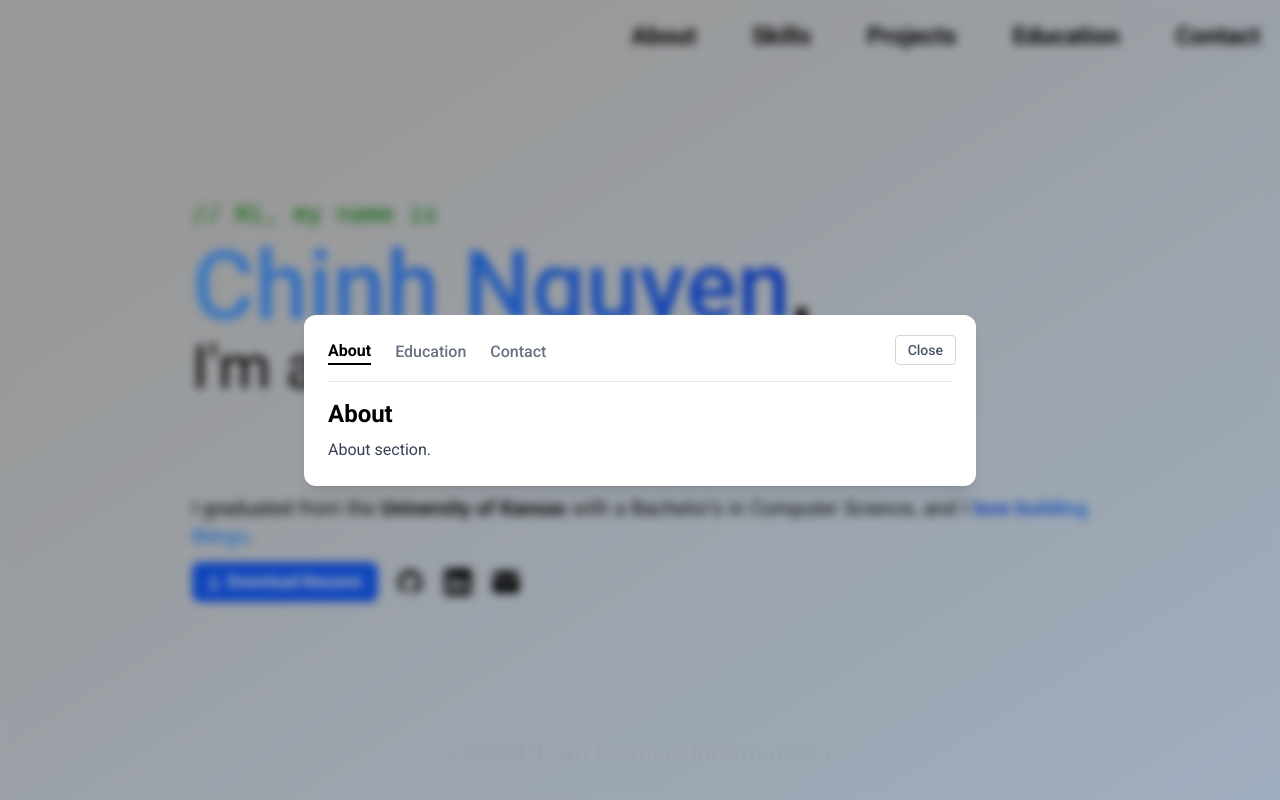
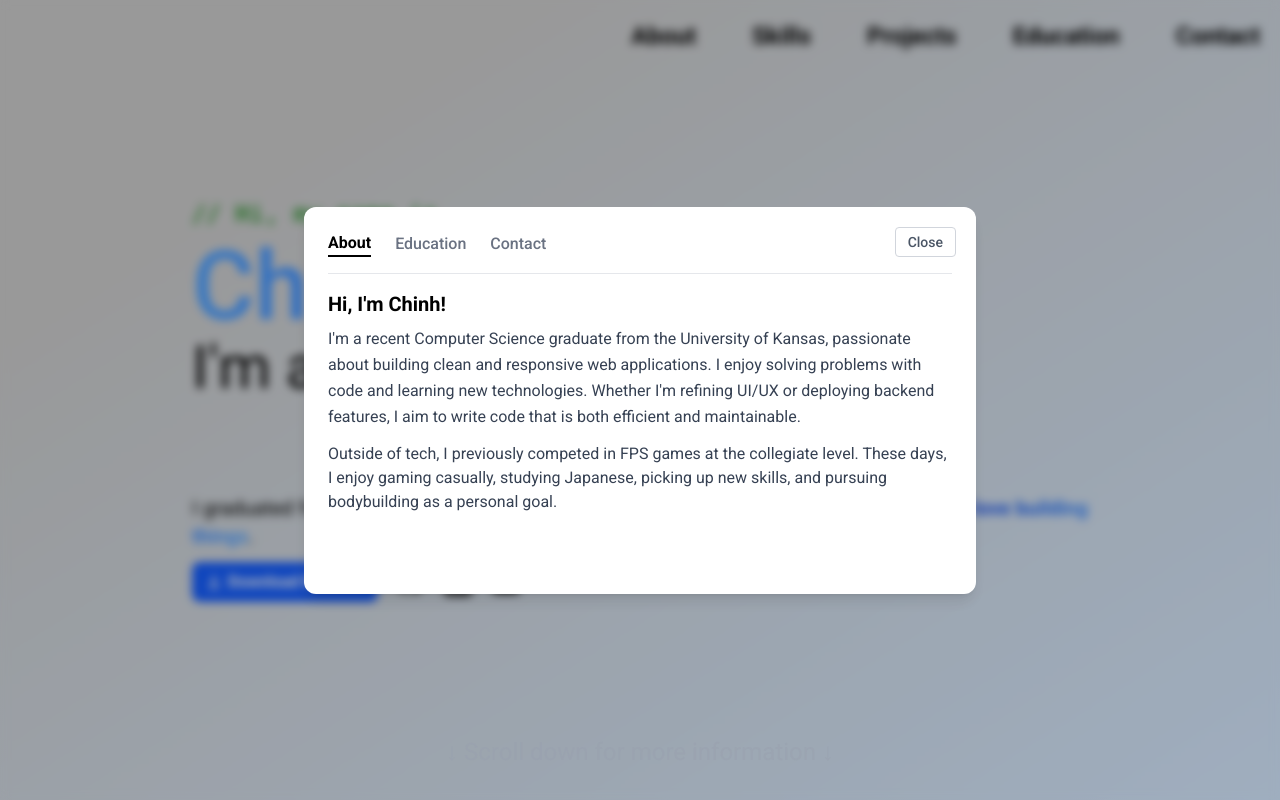
Before and after one commit to NguyenHChinh/nguyenhchinh.github.io, a React (Vite) app: page / in a window 1280 px wide. Both pictures are taken after a click on the button "About". Shown: the top 800 px of the page. Built offline with nearby package versions, Linux system fonts and the light colour scheme.

Commit message:
feat: enhance Modal component with detailed personal and educational information

```diff
--- a/src/components/Modal.jsx
+++ b/src/components/Modal.jsx
@@ -35,26 +35,51 @@ function Modal({ defaultSection = "about", onClose }) {
         </div>
 
         {/* Modal Content */}
-        <div>
+        <div className='min-h-[280px] transition-all duration-300 ease-in-out'>
             {section === "about" && (
-                <div>
-                    <h2 className="text-2xl font-bold mb-2">About</h2>
-                    <p className="text-gray-700">About section.</p>
-                </div>
+                <section>
+                    <h2 className="text-xl font-bold mb-2">Hi, I'm Chinh!</h2>
+                    <p className="text-sm sm:text-base text-gray-700 leading-relaxed">
+                        I'm a recent Computer Science graduate from the University of Kansas,
+                        passionate about building clean and responsive web applications.
+                        I enjoy solving problems with code and learning new technologies.
+                        Whether I'm refining UI/UX or deploying backend features, I aim to write
+                        code that is both efficient and maintainable.
+                    </p>
+                    <p className="text-sm sm:text-base text-gray-700 mt-3">
+                        Outside of tech, I previously competed in FPS games at the collegiate level.
+                        These days, I enjoy gaming casually, studying Japanese, picking up new skills,
+                        and pursuing bodybuilding as a personal goal.
+                    </p>
+                </section>
             )}
 
             {section === "education" && (
-                <div>
-                    <h2 className="text-2xl font-bold mb-2">Education</h2>
-                    <p className="text-gray-700">Education section.</p>
-                </div>
+                <section>
+                <h2 className="text-xl font-bold mb-2">University of Kansas</h2>
+                <p className="text-sm sm:text-base text-gray-700">
+                    <span className="font-semibold">Bachelor of Science in Computer Science</span><br/>
+                    Lawrence, KS | May 2024<br/>
+                    <span className="block">GPA: 3.54 | Major GPA: 3.47</span>
+                </p>
+                    <p className="text-sm sm:text-base text-gray-700 mt-3">
+                    <span className="font-semibold">Key coursework:</span> Data Structures & Algorithms, Database Systems, Operating Systems, Computer Networks, Compiler Construction, and Computer Architecture.
+                </p>
+                </section>
             )}
 
             {section === "contact" && (
-                <div>
-                    <h2 className="text-2xl font-bold mb-2">Contact</h2>
-                    <p className="text-gray-700">Contact section.</p>
-                </div>
+                <section>
+                    <h2 className="text-xl font-bold mb-2">Get in Touch</h2>
+                    <p className="text-sm sm:text-base text-gray-700">
+                        I'm currently actively looking for full-time software engineering opportunities. Please feel free to reach out if you have any questions or would like to connect!
+                    </p>
+                    <ul className="mt-3 space-y-1 text-sm sm:text-base text-gray-700">
+                        <li>Email: <a href="mailto:contact@chinhnguyen.dev" className="text-blue-600 hover:underline">contact@chinhnguyen.dev</a></li>
+                        <li>GitHub: <a href="https://github.com/nguyenhchinh" target="_blank" className="text-blue-600 hover:underline">github.com/nguyenhchinh</a></li>
+                        <li>LinkedIn: <a href="https://linkedin.com/in/nguyenhchinh" target="_blank" className="text-blue-600 hover:underline">linkedin.com/in/nguyenhchinh</a></li>
+                    </ul>
+                </section>
             )}
         </div>
         </div>
```
